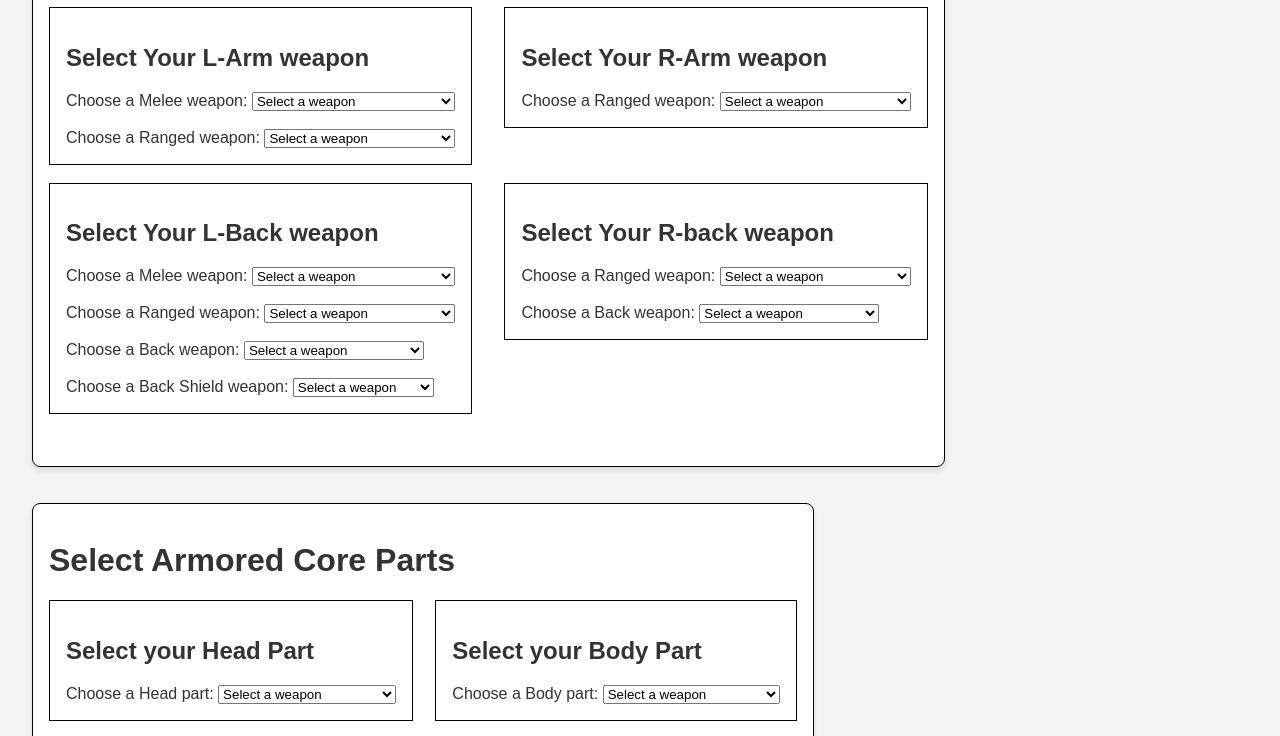
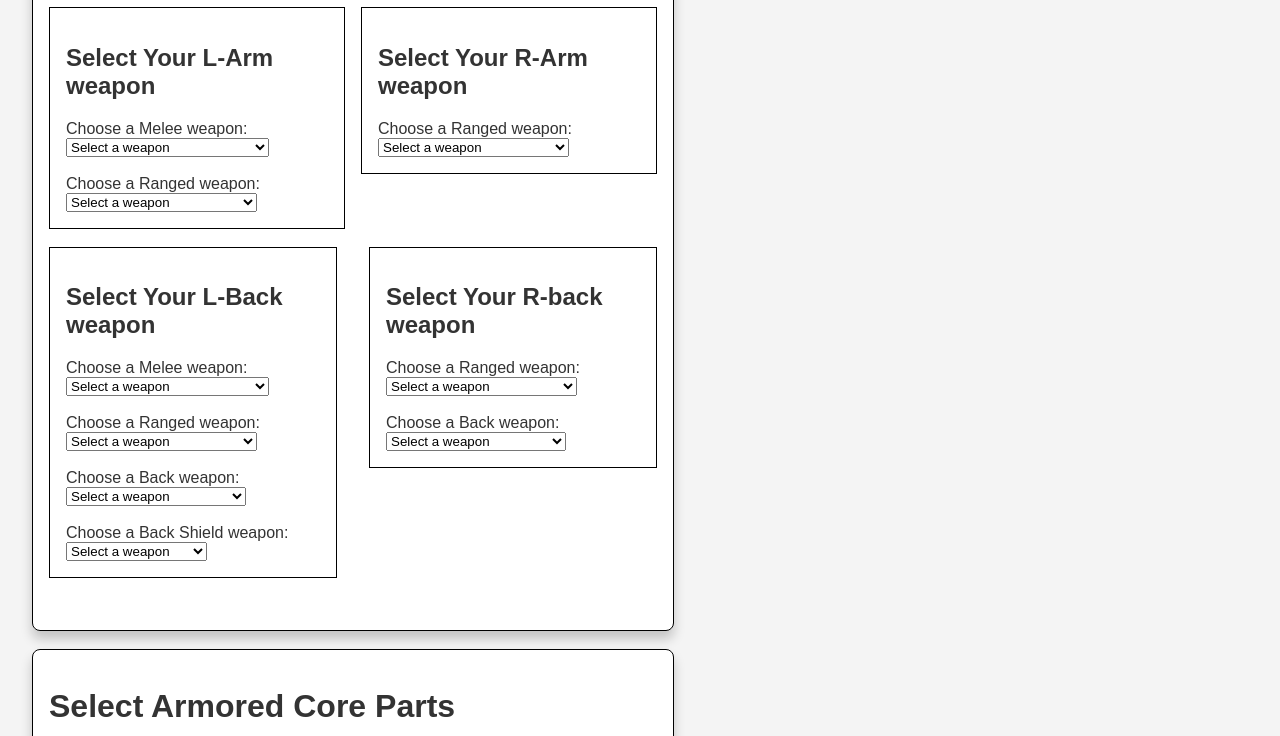
Before and after one commit to aabb987/RaD_Score_Calculator, a plain HTML site: page index.html in a window 1280 px wide. Shown: the part 283-1019 px from the top of the page. Drawn offline with Linux system fonts and the light colour scheme.

Commit message:
Update styles.css

```diff
--- a/src/styles/styles.css
+++ b/src/styles/styles.css
@@ -47,22 +47,32 @@
 
 /* Container styles */
 .container {
-    max-width: fit-content; /* Adjust width to fit content */
-    margin: 0; /* Align to the left */
+    max-width: 100%; /* Ensure it fits within the viewport */
+    margin: 0 auto; /* Center align on mobile */
     padding: 1rem;
     background-color: white;
     border-radius: 8px;
-    box-shadow: 0 4px 6px rgba(0, 0, 0, 0.1);
+    box-shadow: 0 8px 12px rgba(0, 0, 0, 0.2); /* Increased shadow size and opacity for more prominence */
+    display: inline-block; /* Allow the container to shrink to fit its content */
+    max-width: 50%; /* Ensure it doesn't exceed half the page width */
     border: 1px solid #000000; /* Reduced border width for subtlety */
 }
 
 /* Flex container styles */
 .flex-container {
     display: flex;
-    flex-direction: row; /* Horizontal alignment */
-    justify-content: space-between; /* Space between children */
-    align-items: flex-start; /* Align children to the top */
+    flex-direction: column; /* Stack items vertically on mobile */
+    justify-content: flex-start; /* Align items to the start */
+    align-items: flex-start; /* Align items to the left */
     gap: 1rem; /* Add spacing between children */
+}
+
+@media (min-width: 768px) {
+    .flex-container {
+        flex-direction: row; /* Horizontal alignment for larger screens */
+        justify-content: flex-start; /* Align items to the left */
+        align-items: flex-start; /* Align children to the top-left */
+    }
 }
 
 .borderLine {
```
